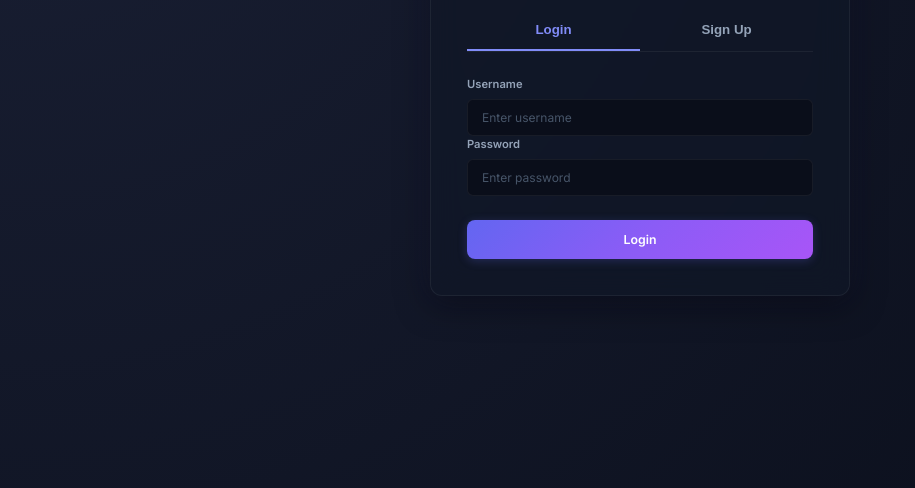
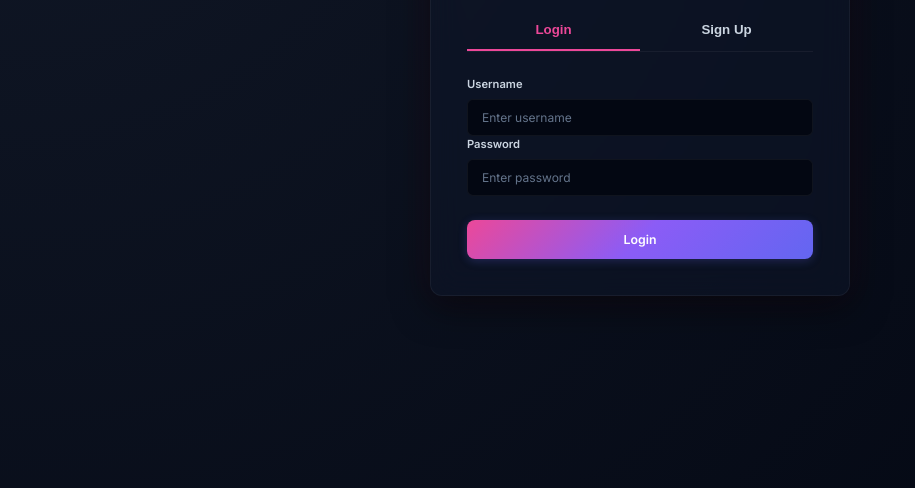
Before and after one commit to Muhammad-Usman55/MapHarvest, a website: page index.html in a window 1280 px wide. Shown: the part 312-800 px from the top of the page, without its empty margins (0-915 px from the left). Drawn offline with Linux system fonts and the light colour scheme.

Commit message:
Redesign website color schema for high-end fuchsia/violet aesthetics and grid layouts

```diff
--- a/styles.css
+++ b/styles.css
@@ -6,34 +6,35 @@
 
 /* === CSS Custom Properties === */
 :root {
-    --bg-primary: #0a0e1a;
-    --bg-secondary: #111827;
-    --bg-tertiary: #1a2035;
-    --bg-card: rgba(17, 24, 39, 0.7);
-    --bg-card-hover: rgba(26, 32, 53, 0.9);
-    --bg-glass: rgba(255, 255, 255, 0.03);
-    --bg-glass-hover: rgba(255, 255, 255, 0.06);
-    --border-primary: rgba(255, 255, 255, 0.06);
-    --border-hover: rgba(255, 255, 255, 0.12);
-    --border-accent: rgba(99, 102, 241, 0.3);
-    --text-primary: #f1f5f9;
-    --text-secondary: #94a3b8;
-    --text-tertiary: #64748b;
-    --text-muted: #475569;
-    --accent-blue: #6366f1;
-    --accent-blue-light: #818cf8;
-    --accent-blue-glow: rgba(99, 102, 241, 0.15);
+    --bg-primary: #030712;
+    --bg-secondary: #0b0f19;
+    --bg-tertiary: #111827;
+    --bg-card: rgba(15, 23, 42, 0.5);
+    --bg-card-hover: rgba(17, 24, 39, 0.85);
+    --bg-glass: rgba(255, 255, 255, 0.02);
+    --bg-glass-hover: rgba(255, 255, 255, 0.05);
+    --border-primary: rgba(255, 255, 255, 0.05);
+    --border-hover: rgba(255, 255, 255, 0.1);
+    --border-accent: rgba(236, 72, 153, 0.35);
+    --text-primary: #f8fafc;
+    --text-secondary: #cbd5e1;
+    --text-tertiary: #94a3b8;
+    --text-muted: #64748b;
+    --accent-blue: #a855f7;
+    --accent-blue-light: #ec4899;
+    --accent-blue-glow: rgba(236, 72, 153, 0.12);
     --accent-cyan: #06b6d4;
     --accent-emerald: #10b981;
     --accent-amber: #f59e0b;
     --accent-rose: #f43f5e;
-    --accent-purple: #a855f7;
-    --gradient-primary: linear-gradient(135deg, #6366f1 0%, #8b5cf6 50%, #a855f7 100%);
-    --gradient-blue: linear-gradient(135deg, #3b82f6, #6366f1);
-    --shadow-sm: 0 1px 2px rgba(0, 0, 0, 0.3);
-    --shadow-md: 0 4px 12px rgba(0, 0, 0, 0.4);
-    --shadow-lg: 0 8px 32px rgba(0, 0, 0, 0.5);
-    --shadow-glow: 0 0 30px rgba(99, 102, 241, 0.1);
+    --accent-purple: #8b5cf6;
+    --gradient-primary: linear-gradient(135deg, #ec4899 0%, #8b5cf6 50%, #6366f1 100%);
+    --gradient-blue: linear-gradient(135deg, #06b6d4, #3b82f6);
+    --shadow-sm: 0 1px 2px rgba(0, 0, 0, 0.4);
+    --shadow-md: 0 4px 16px rgba(0, 0, 0, 0.5);
+    --shadow-lg: 0 10px 36px rgba(0, 0, 0, 0.6);
+    --shadow-glow: 0 0 35px rgba(236, 72, 153, 0.08);
+    --grid-line-color: rgba(255, 255, 255, 0.015);
     --sidebar-width: 250px;
     --border-radius: 12px;
     --border-radius-sm: 8px;
@@ -57,13 +58,13 @@ body {
 /* === Animated Background === */
 .bg-grid {
     position: fixed; inset: 0;
-    background-image: linear-gradient(rgba(255,255,255,0.02) 1px, transparent 1px), linear-gradient(90deg, rgba(255,255,255,0.02) 1px, transparent 1px);
+    background-image: linear-gradient(var(--grid-line-color) 1px, transparent 1px), linear-gradient(90deg, var(--grid-line-color) 1px, transparent 1px);
     background-size: 60px 60px; z-index: 0; pointer-events: none;
 }
 .bg-glow { position: fixed; border-radius: 50%; filter: blur(120px); opacity: 0.35; z-index: 0; pointer-events: none; animation: glowPulse 25s ease-in-out infinite alternate; }
-.bg-glow-1 { width: 550px; height: 550px; background: rgba(99,102,241,0.12); top: -100px; right: -100px; }
-.bg-glow-2 { width: 450px; height: 450px; background: rgba(168,85,247,0.08); bottom: -50px; left: -50px; animation-delay: -5s; }
-.bg-glow-3 { width: 350px; height: 350px; background: rgba(6,182,212,0.06); top: 40%; left: 35%; animation-delay: -10s; }
+.bg-glow-1 { width: 550px; height: 550px; background: rgba(236, 72, 153, 0.15); top: -100px; right: -100px; }
+.bg-glow-2 { width: 450px; height: 450px; background: rgba(139, 92, 246, 0.10); bottom: -50px; left: -50px; animation-delay: -5s; }
+.bg-glow-3 { width: 350px; height: 350px; background: rgba(6, 182, 212, 0.08); top: 40%; left: 35%; animation-delay: -10s; }
 @keyframes glowPulse {
     0% { transform: translate(0, 0) scale(1); }
     33% { transform: translate(120px, 80px) scale(1.15); }
@@ -982,22 +983,23 @@ body {
     --bg-primary: #f8fafc;
     --bg-secondary: #ffffff;
     --bg-tertiary: #f1f5f9;
-    --bg-card: rgba(255, 255, 255, 0.85);
+    --bg-card: rgba(255, 255, 255, 0.75);
     --bg-card-hover: rgba(248, 250, 252, 0.95);
-    --bg-glass: rgba(0, 0, 0, 0.03);
-    --bg-glass-hover: rgba(0, 0, 0, 0.06);
-    --border-primary: rgba(0, 0, 0, 0.08);
-    --border-hover: rgba(0, 0, 0, 0.16);
-    --border-accent: rgba(99, 102, 241, 0.4);
+    --bg-glass: rgba(0, 0, 0, 0.02);
+    --bg-glass-hover: rgba(0, 0, 0, 0.04);
+    --border-primary: rgba(15, 23, 42, 0.06);
+    --border-hover: rgba(15, 23, 42, 0.12);
+    --border-accent: rgba(236, 72, 153, 0.4);
     --text-primary: #0f172a;
-    --text-secondary: #475569;
+    --text-secondary: #334155;
     --text-tertiary: #64748b;
     --text-muted: #94a3b8;
-    --accent-blue-glow: rgba(99, 102, 241, 0.08);
-    --shadow-sm: 0 1px 2px rgba(0, 0, 0, 0.05);
-    --shadow-md: 0 4px 12px rgba(0, 0, 0, 0.08);
-    --shadow-lg: 0 8px 32px rgba(0, 0, 0, 0.1);
-    --shadow-glow: 0 0 30px rgba(99, 102, 241, 0.05);
+    --accent-blue-glow: rgba(236, 72, 153, 0.08);
+    --shadow-sm: 0 1px 2px rgba(15, 23, 42, 0.03);
+    --shadow-md: 0 4px 16px rgba(15, 23, 42, 0.05);
+    --shadow-lg: 0 10px 36px rgba(15, 23, 42, 0.08);
+    --shadow-glow: 0 0 35px rgba(236, 72, 153, 0.04);
+    --grid-line-color: rgba(15, 23, 42, 0.015);
 }
 
 [data-theme="light"] .sidebar {
```
